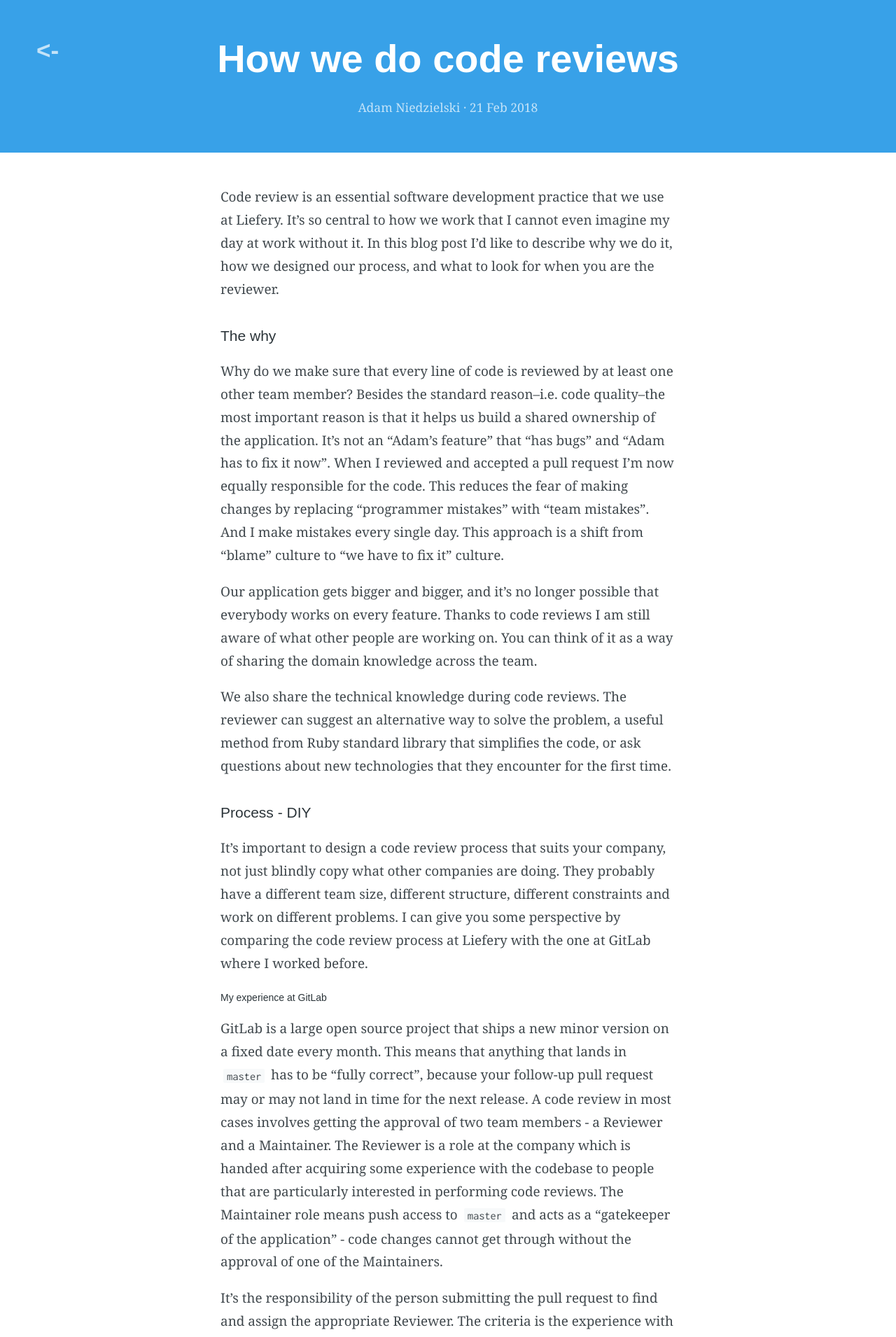
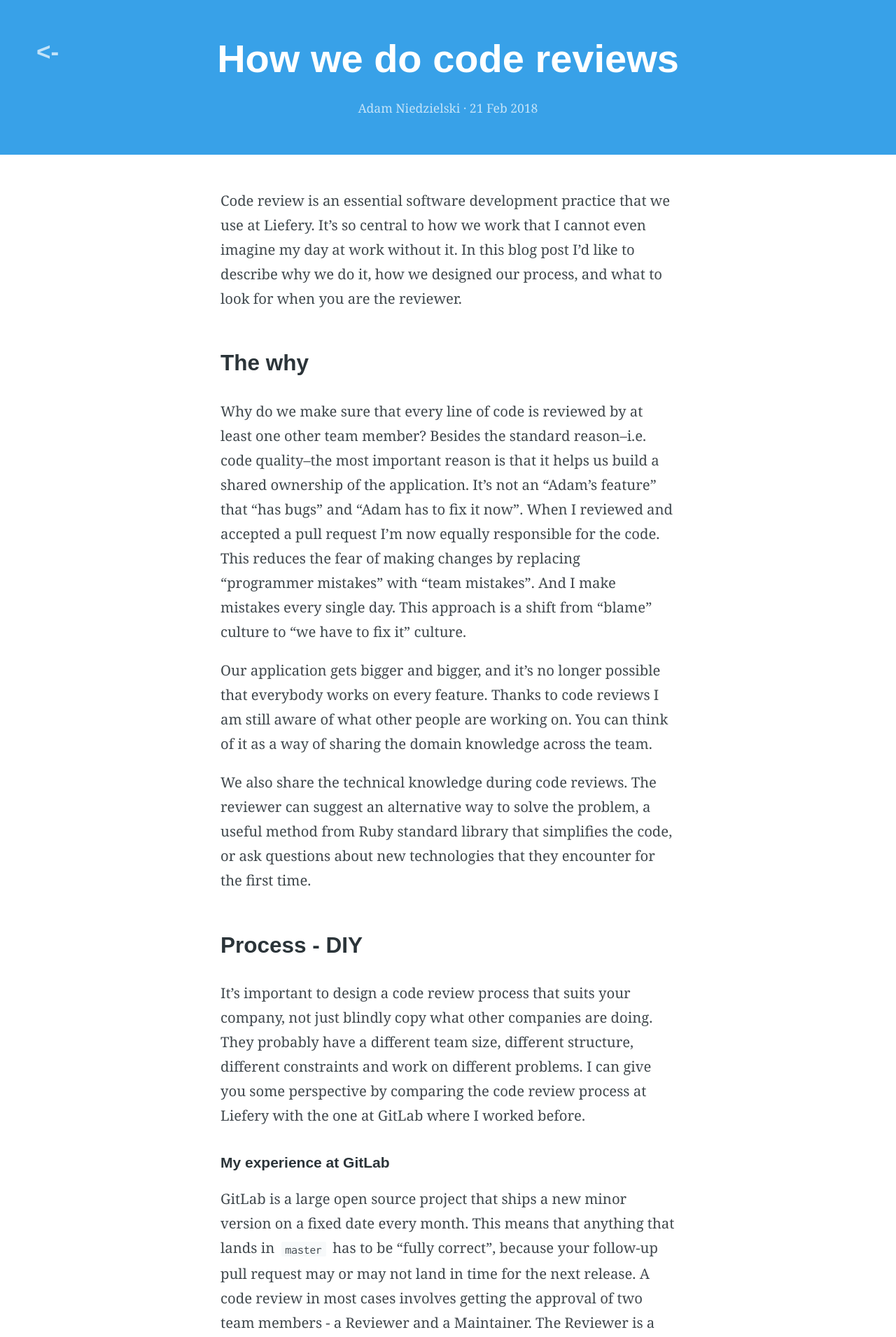
Before and after one commit to liefery-it-legacy/blog, a Jekyll site: the page built from _posts/2018-02-21-how-we-do-code-reviews.md, in a window 1280 px wide. Shown: the top 1910 px of the page at 70% size. Built offline with Jekyll 4.4.1, drawn with Linux system fonts in a browser that asks for light colours; some web fonts are replaced; comment, search, counter and statistics services are not loaded.

Commit message:
style markdown headings

```diff
--- a/_sass/_typography.scss
+++ b/_sass/_typography.scss
@@ -12,6 +12,32 @@ h1, h2, h3, h4, h5, h6 {
 }
 
 h1 {
+  font-size: 2.75em;
+  font-weight: bold;
+}
+
+h2 {
+  font-size: 2.25em;
+  font-weight: bold;
+}
+
+h3 {
+  font-size: 2em;
+  font-weight: bold;
+}
+
+h4 {
+  font-size: 1.5em;
+  font-weight: bold;
+}
+
+h5 {
+  font-size: 1.25em;
+  font-weight: bold;
+}
+
+h6 {
+  font-size: 1.125em;
   font-weight: bold;
 }
 
--- a/_sass/layouts/_post.scss
+++ b/_sass/layouts/_post.scss
@@ -24,7 +24,7 @@ main#post {
     max-width: 650px;
     p {
       font-family: georgia, serif;
-      font-size: 1.35em;
+      font-size: 1.45em;
     }
     pre, code {
       max-width: 650px;
--- a/css/main.scss
+++ b/css/main.scss
@@ -25,7 +25,7 @@ body {
   font-size: 14px;
   font-family: inter-ui, sans-serif;
   font-weight: normal;
-  line-height: 2.35em;
+  line-height: 2.5em;
 }
 
 * {
```
